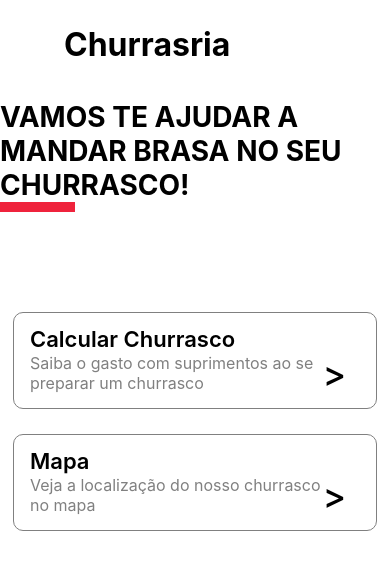
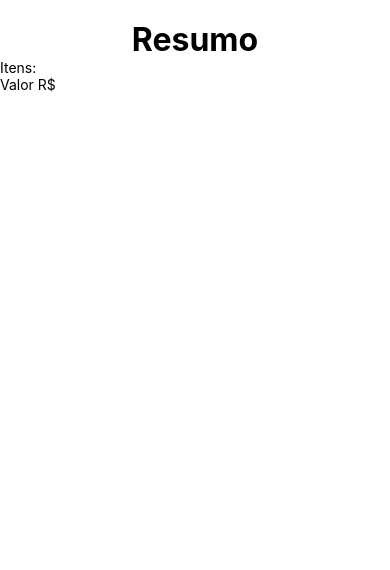
Before and after one commit to marcellu-s/SENAI-PPDM-Churrasria, a React Native app: screen /Resumo in a window 390 px wide. Shown: the top 570 px of the page. Built offline with nearby package versions, Linux system fonts and the light colour scheme; some icons are missing.

Commit message:
updatee: tranferencia de dados

```diff
--- a/src/components/Maps/index.js
+++ b/src/components/Maps/index.js
@@ -4,8 +4,6 @@ import MapView, { Marker } from 'react-native-maps';
 import pino from '../../assets/icon.png';
 
 const Maps = () => {
-
-
 
     async function posicao() {
         // falta a chave
--- a/src/pages/Calcular/index.js
+++ b/src/pages/Calcular/index.js
@@ -1,5 +1,6 @@
 import { useState } from "react";
 import { View, Text, SafeAreaView, StyleSheet, ScrollView, TouchableOpacity, Modal, Image } from "react-native";
+import { useNavigation } from "@react-navigation/native";
 import { CheckBox } from "@rneui/themed";
 import { Participantes } from "../../components/Participantes";
 import { listaAcompanhamento, listaCortes, listaSuprimento, listaBebidas, modalDataria, receitaria } from "../Services";
@@ -91,11 +92,14 @@ export default function Calcular() {
         return todosDados;
     }
 
+    const navigation = useNavigation();
+
     function toCalculo() {
 
         const dados = calculo(pegarTodosDados(), homem, mulher, crianca);
 
-        console.log(dados.itens.cortes);
+        // console.log(dados.itens.cortes);
+        navigation.navigate('Resumo', dados);
     }
 
     const [modalVisibility, setVisibility] = useState(false);
--- a/src/pages/Home/index.js
+++ b/src/pages/Home/index.js
@@ -25,7 +25,7 @@ export default function App() {
                         <HomeBttn tittle="Calcular Churrasco" link="Calcular" description="Saiba o gasto com suprimentos ao se preparar um churrasco"></HomeBttn>
                     </View>
                     <View style={styles.bttn}>
-                        <HomeBttn tittle="Mapa" link="Localizacao" description="Veja a localização do nosso churrasco no mapa"></HomeBttn>
+                        <HomeBttn tittle="Mapa" link="Resumo" description="Veja a localização do nosso churrasco no mapa"></HomeBttn>
                     </View>
                 </View>
             </View>
--- a/src/pages/Resumo/index.js
+++ b/src/pages/Resumo/index.js
@@ -1,6 +1,10 @@
 import { View, Text, ScrollView, StyleSheet, SafeAreaView } from "react-native";
+import { useRoute } from "@react-navigation/native";
+export default function Resumo() {
 
-export default function Resumo() {
+    const dados = useRoute().params;
+
+    console.log(dados);
 
     return (
         <SafeAreaView style={styles.container}>
--- a/src/routes/index.js
+++ b/src/routes/index.js
@@ -2,7 +2,7 @@ import { NavigationContainer } from '@react-navigation/native';
 import { createNativeStackNavigator } from '@react-navigation/native-stack';
 import Home from '../pages/Home';
 import Calcular from '../pages/Calcular';
-import Localizacao from '../pages/Localizacao';
+import Resumo from '../pages/Resumo';
 
 const Stack = createNativeStackNavigator();
 
@@ -13,7 +13,7 @@ const Routes = () => {
             <Stack.Navigator initialRouteName='Home' screenOptions={{ headerShown: false }}>
                 <Stack.Screen name="Home" component={Home} />
                 <Stack.Screen name="Calcular" component={Calcular} />
-                <Stack.Screen name="Localizacao" component={Localizacao} />
+                <Stack.Screen name="Resumo" component={Resumo} />
             </Stack.Navigator>
         </NavigationContainer>
     );
```
Also changed, not shown: 1 other file (tests, documents, lock files or other folders).
